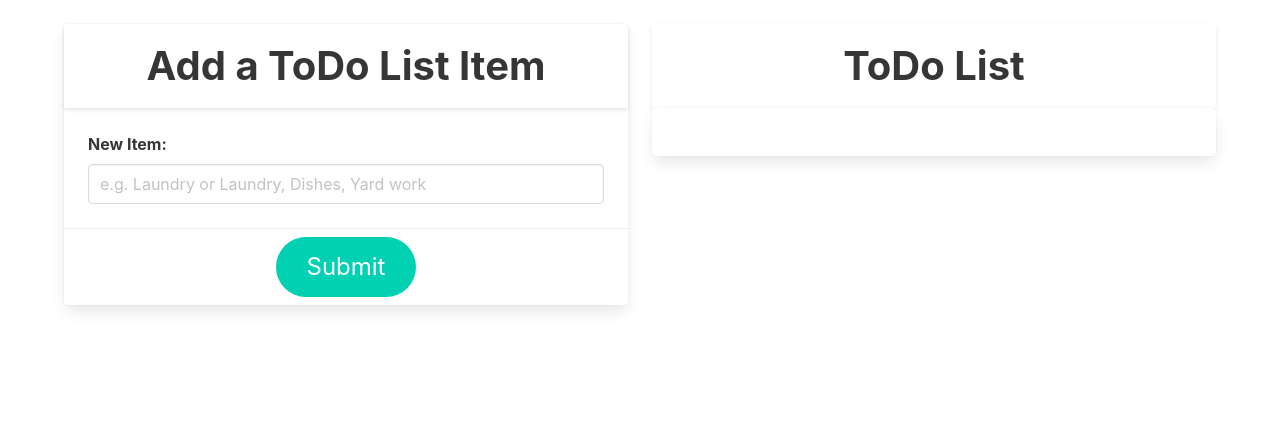
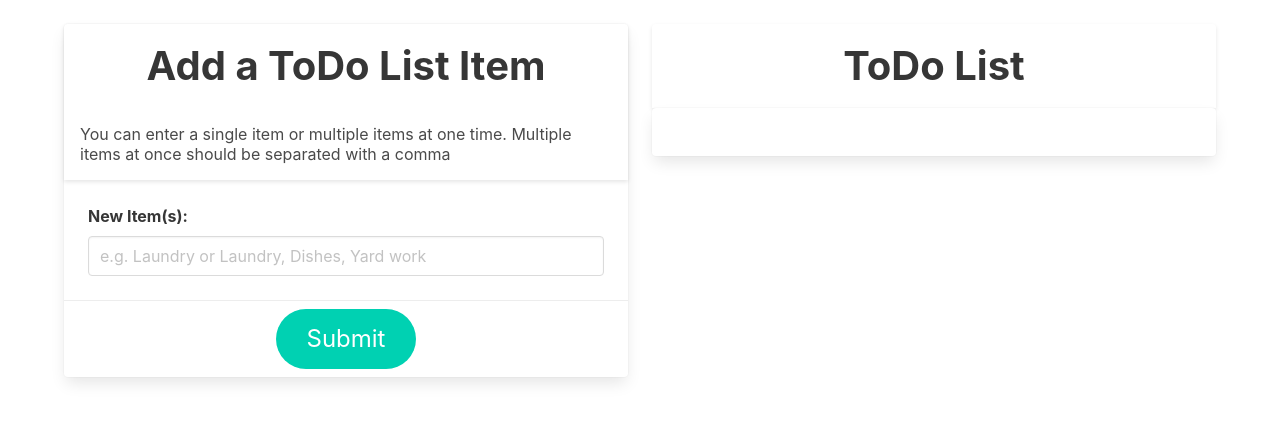
Before and after one commit to mdohse29/momsPage, a plain HTML site: page todoList/index.html in a window 1280 px wide. Drawn offline with nearby package versions, Linux system fonts and the light colour scheme.

Commit message:
Automatic Updates - Tue 12 Sep 2023 02:13:30 AM MST

```diff
--- a/todoList/index.html
+++ b/todoList/index.html
@@ -12,11 +12,12 @@
         <div class="columns">
             <div class="column">
                 <div class="card">
-                    <div class="card-header">
+                    <div class="card-header is-flex-direction-column">
                         <div class="card-header-title is-justify-content-center is-size-2">Add a ToDo List Item</div>
+                        <div class="subtitle px-4 py-4 is-size-6">You can enter a single item or multiple items at one time. Multiple items at once should be separated with a comma</div>
                     </div>
                     <div class="card-content">
-                        <label class="label" for="item">New Item:</label>
+                        <label class="label" for="item">New Item(s):</label>
                         <input type="text" name="Item" id="item" class="input" placeholder="e.g. Laundry or Laundry, Dishes, Yard work">
                     </div>
                     <div class="card-footer is-justify-content-center">
```
Also changed, not shown: todoList/data/app.js (added, +14 -0 lines).
